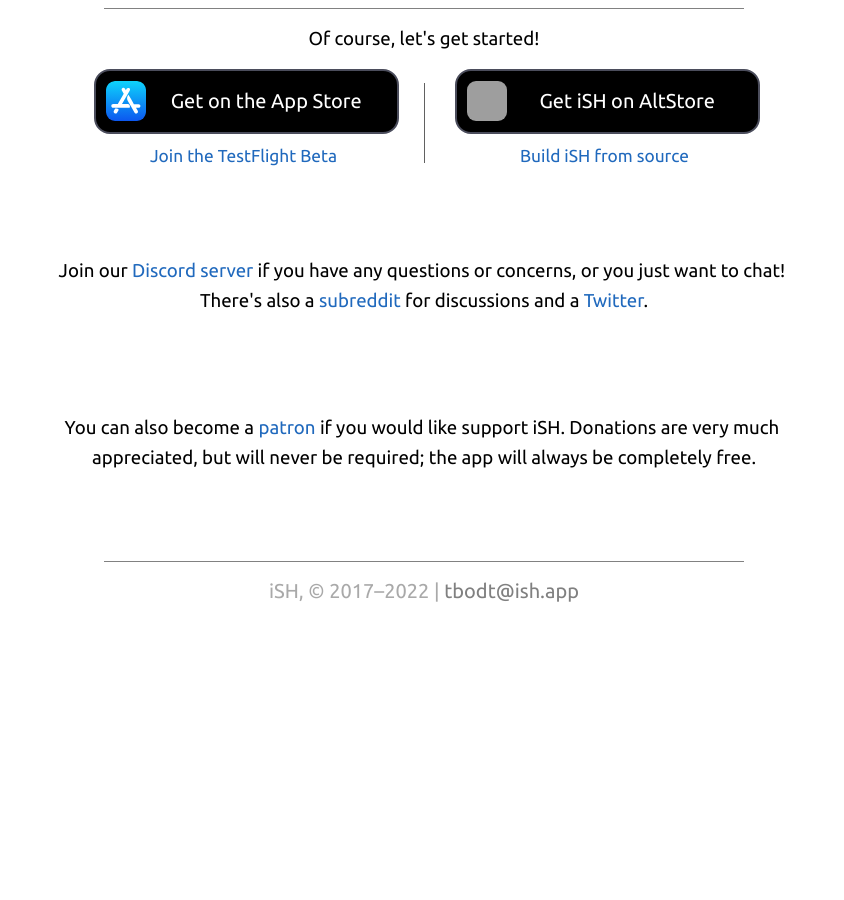
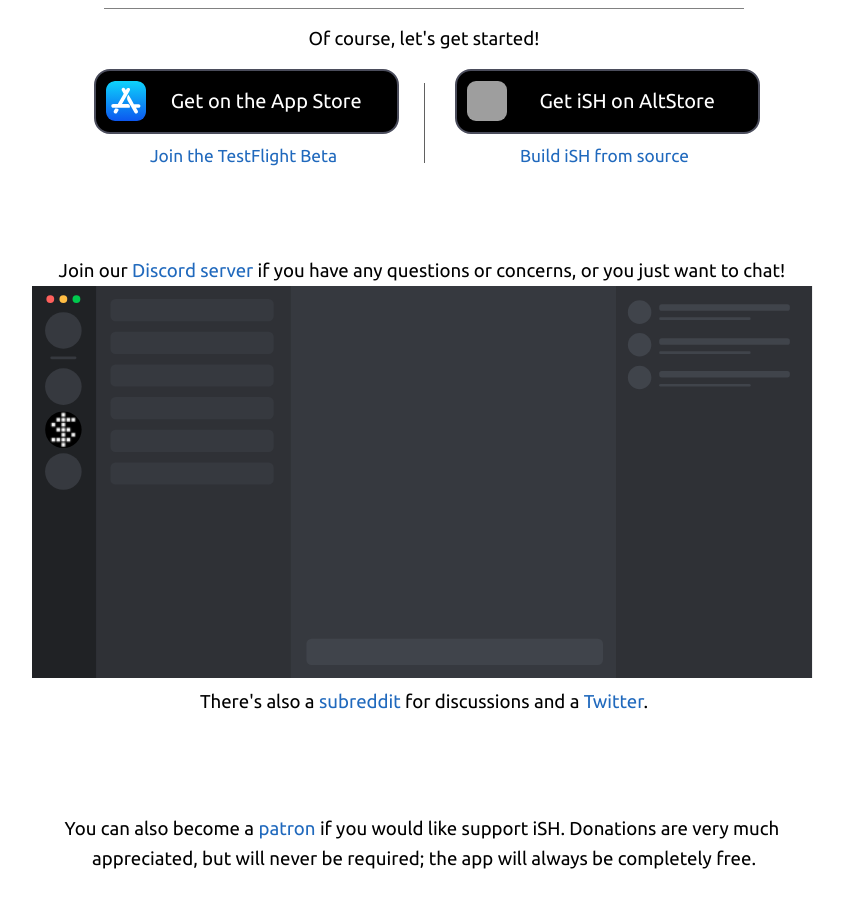
Before and after one commit to ish-app/ish.app, a Jekyll site: the page built from index.html, in a window 1280 px wide and 900 px high, scrolled down 1618 px. Shown: the whole window, without its empty margins (216-1060 px from the left). Built offline with Jekyll 4.4.1, drawn with Linux system fonts in a browser that asks for light colours; before the commit the page ends 2239 px from its top, so only the background shows below that; grey boxes are pictures that could not be loaded.

Commit message:
Update index.html

```diff
--- a/index.html
+++ b/index.html
@@ -125,7 +125,7 @@
         </div>
     </div>
     <div class="bottomtext">
-        <p>Join our <a href="{{ site.links.discord }}">Discord server</a> if you have any questions or concerns, or you just want to chat! There's also a <a href="{{ site.links.reddit }}">subreddit</a> for discussions and a <a href="{{ site.links.twitter }}">Twitter</a>.</p>
+        <p>Join our <a href="{{ site.links.discord }}">Discord server</a> if you have any questions or concerns, or you just want to chat! <img src="assets/discord-server.svg"/>There's also a <a href="{{ site.links.reddit }}">subreddit</a> for discussions and a <a href="{{ site.links.twitter }}">Twitter</a>.</p>
         <p>You can also become a <a href="https://patreon.com/tbodt">patron</a> if you would like support {{ site.title }}. Donations are very much appreciated, but will never be required; the app will always be completely free.</p>
     </div>
 </section>
```
